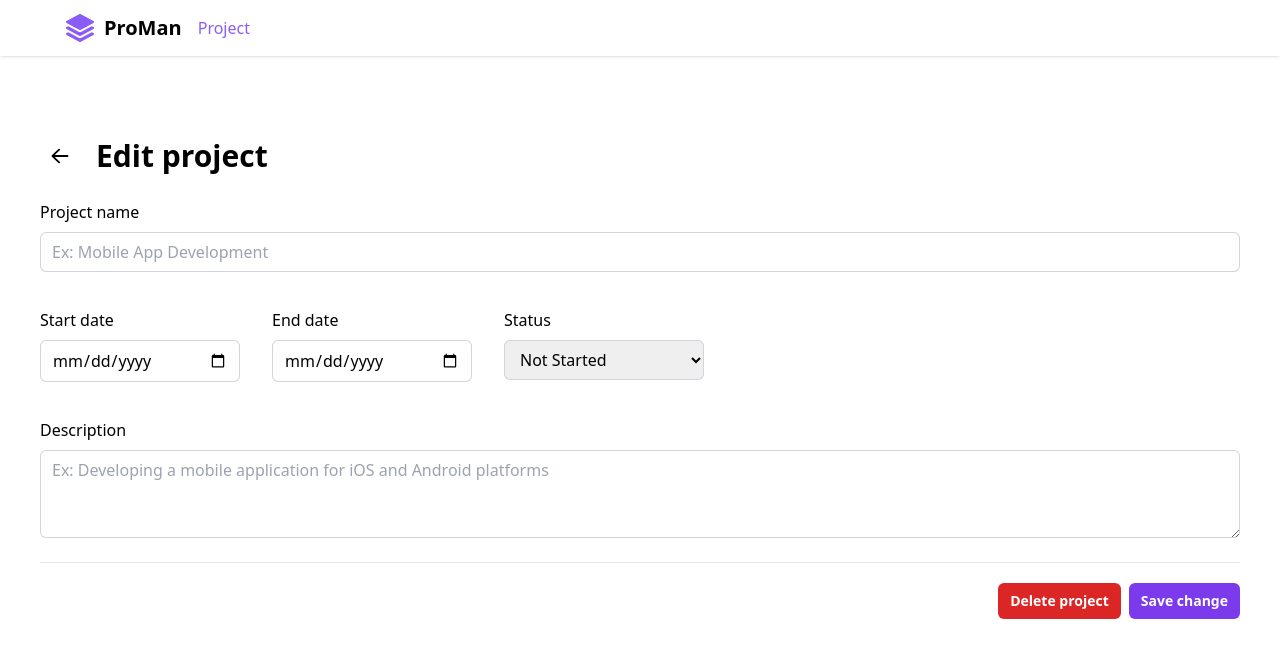
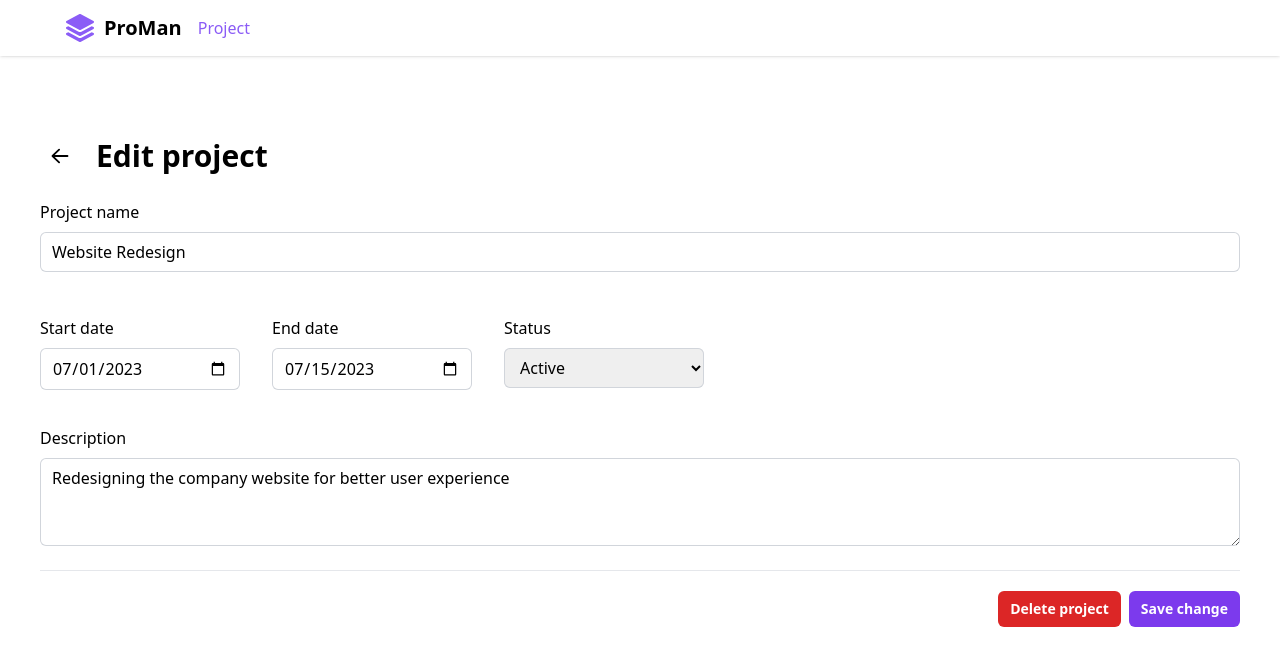
Before and after one commit to buitongminhchau01032002/project-app, an Angular app: page /edit/0 in a window 1280 px wide. Shown: the top 666 px of the page. Built offline with nearby package versions, Linux system fonts and the light colour scheme.

Commit message:
🔥 binding project in edit page

```diff
--- a/src/app/app.module.ts
+++ b/src/app/app.module.ts
@@ -9,6 +9,7 @@ import { ProjectCreateComponent } from './projects/project-create/project-create
 import { ProjectEditComponent } from './projects/project-edit/project-edit.component';
 import { AppRoutingModule } from './app-routing.module';
 import { ProjectService } from './projects/project.service';
+import { FormsModule } from '@angular/forms';
 
 @NgModule({
     declarations: [
@@ -19,7 +20,7 @@ import { ProjectService } from './projects/project.service';
         ProjectCreateComponent,
         ProjectEditComponent,
     ],
-    imports: [BrowserModule, AppRoutingModule],
+    imports: [BrowserModule, AppRoutingModule, FormsModule],
     providers: [ProjectService],
     bootstrap: [AppComponent],
 })
--- a/src/app/projects/project-edit/project-edit.component.html
+++ b/src/app/projects/project-edit/project-edit.component.html
@@ -24,17 +24,18 @@
         <input
             type="text"
             id="name"
+            name="name"
             class="w-full block rounded-md border-0 px-3 py-2 ring-1 ring-inset ring-gray-300 placeholder:text-gray-400 focus:ring-2 focus:ring-violet-500 outline-none"
             placeholder="Ex: Mobile App Development"
+            [(ngModel)]="project.name"
+            required
+            #nameCtrl="ngModel"
         />
-        <span
-            class="text-sm text-red-600"
-            [ngClass]="{
-                invisible: true
-            }"
-        >
-            This is error
-        </span>
+        <div class="h-6 text-sm text-red-600">
+            <span *ngIf="nameCtrl.touched && nameCtrl.errors?.required">
+                Project name is required!
+            </span>
+        </div>
     </div>
 
     <div class="flex space-x-8 mt-3">
@@ -45,8 +46,11 @@
             <input
                 type="date"
                 id="startDate"
+                name="startDate"
                 class="w-[200px] block rounded-md border-0 px-3 py-2 ring-1 ring-inset ring-gray-300 placeholder:text-gray-400 focus:ring-2 focus:ring-violet-500 outline-none"
                 placeholder="Ex: Mobile App Development"
+                [ngModel]="project.startDate | date: 'yyyy-MM-dd'"
+                (ngModelChange)="project.startDate = $event"
             />
             <span
                 class="text-sm text-red-600"
@@ -64,8 +68,11 @@
             <input
                 type="date"
                 id="endDate"
+                name="endDate"
                 class="w-[200px] block rounded-md border-0 px-3 py-2 ring-1 ring-inset ring-gray-300 placeholder:text-gray-400 focus:ring-2 focus:ring-violet-500 outline-none"
                 placeholder="Ex: Mobile App Development"
+                [ngModel]="project.endDate | date: 'yyyy-MM-dd'"
+                (ngModelChange)="project.endDate = $event"
             />
             <span
                 class="text-sm text-red-600"
@@ -81,9 +88,10 @@
                 Status
             </label>
             <select
-                name="cars"
-                id="cars"
+                id="status"
+                name="status"
                 class="w-[200px] block rounded-md border-0 px-3 py-2 ring-1 ring-inset ring-gray-300 placeholder:text-gray-400 focus:ring-2 focus:ring-violet-500 outline-none"
+                [(ngModel)]="project.status"
             >
                 <option value="Not Started">Not Started</option>
                 <option value="Active">Active</option>
@@ -99,9 +107,11 @@
         </label>
         <textarea
             id="description"
+            name="description"
             class="w-full block rounded-md border-0 px-3 py-2 ring-1 ring-inset ring-gray-300 placeholder:text-gray-400 focus:ring-2 focus:ring-violet-500 outline-none"
             rows="3"
             placeholder="Ex: Developing a mobile application for iOS and Android platforms"
+            [(ngModel)]="project.description"
         ></textarea>
         <span
             class="text-sm text-red-600"
@@ -116,11 +126,13 @@
     <div class="space-x-2 flex py-5 border-t justify-end">
         <button
             class="px-3 py-2 bg-red-600 text-white font-semibold text-sm rounded-md hover:bg-red-500"
+            type="button"
         >
             Delete project
         </button>
         <button
             class="px-3 py-2 bg-violet-600 text-white font-semibold text-sm rounded-md hover:bg-violet-500"
+            type="button"
         >
             Save change
         </button>
--- a/src/app/projects/project-edit/project-edit.component.ts
+++ b/src/app/projects/project-edit/project-edit.component.ts
@@ -1,19 +1,36 @@
-import { Component } from '@angular/core';
+import { Component, OnInit, ViewChild } from '@angular/core';
 import { ProjectService } from '../project.service';
-import { Router } from '@angular/router';
+import { ActivatedRoute, Params, Router } from '@angular/router';
 import { Location } from '@angular/common';
+import { Project } from '../project.model';
+import { NgForm } from '@angular/forms';
 
 @Component({
     selector: 'app-project-edit',
     templateUrl: './project-edit.component.html',
     styleUrls: ['./project-edit.component.css'],
 })
-export class ProjectEditComponent {
+export class ProjectEditComponent implements OnInit {
+    id: number;
+    project: Project;
     constructor(
         private projectService: ProjectService,
         private location: Location,
+        private route: ActivatedRoute,
         private router: Router,
     ) {}
+
+    ngOnInit(): void {
+        this.route.params.subscribe((params: Params) => {
+            this.id = +params['id'];
+            this.project = this.projectService.getProject(this.id);
+        });
+        console.log(this.project);
+    }
+
+    onSubmit() {
+        console.log(this.project);
+    }
 
     onGoBack() {
         this.location.back();
```
